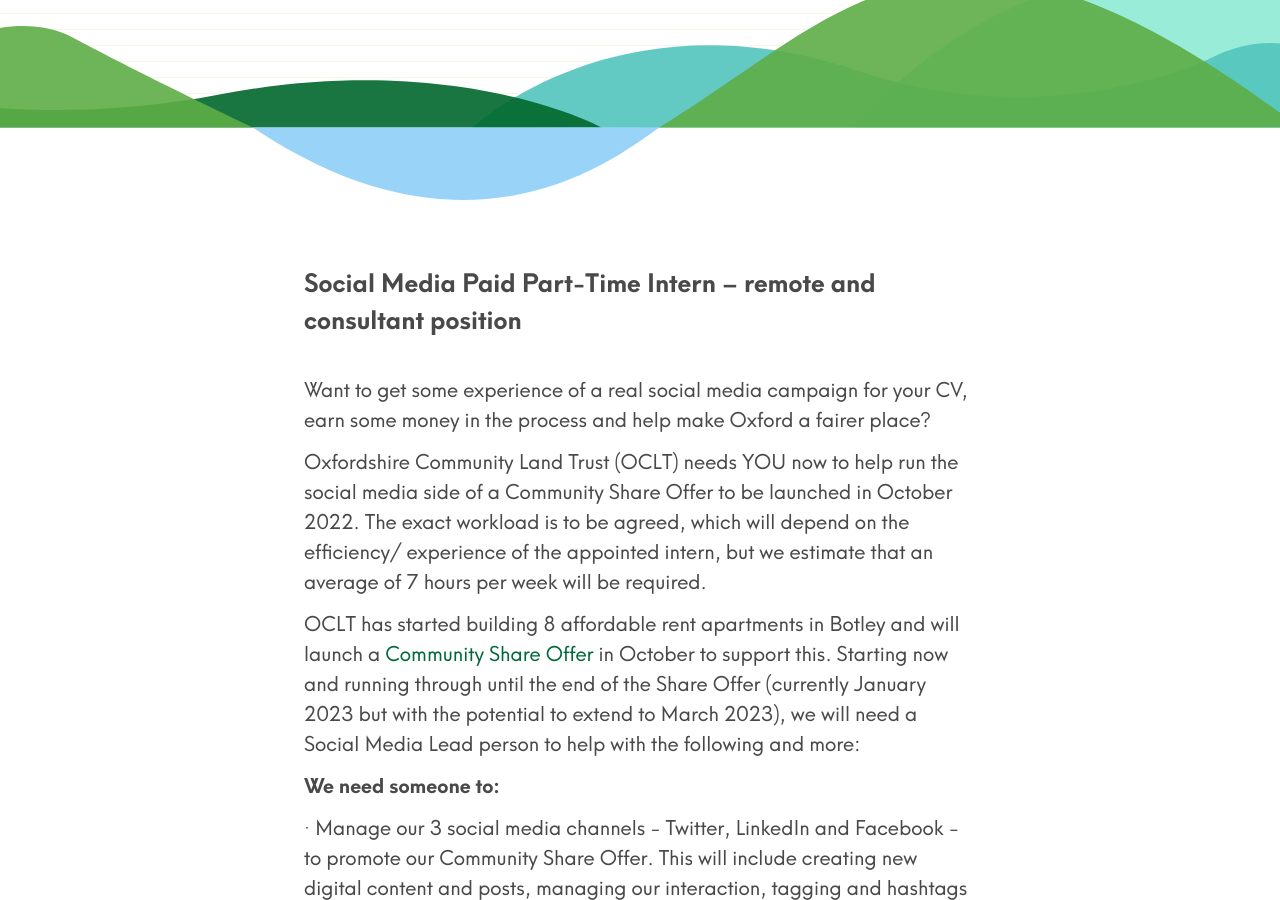
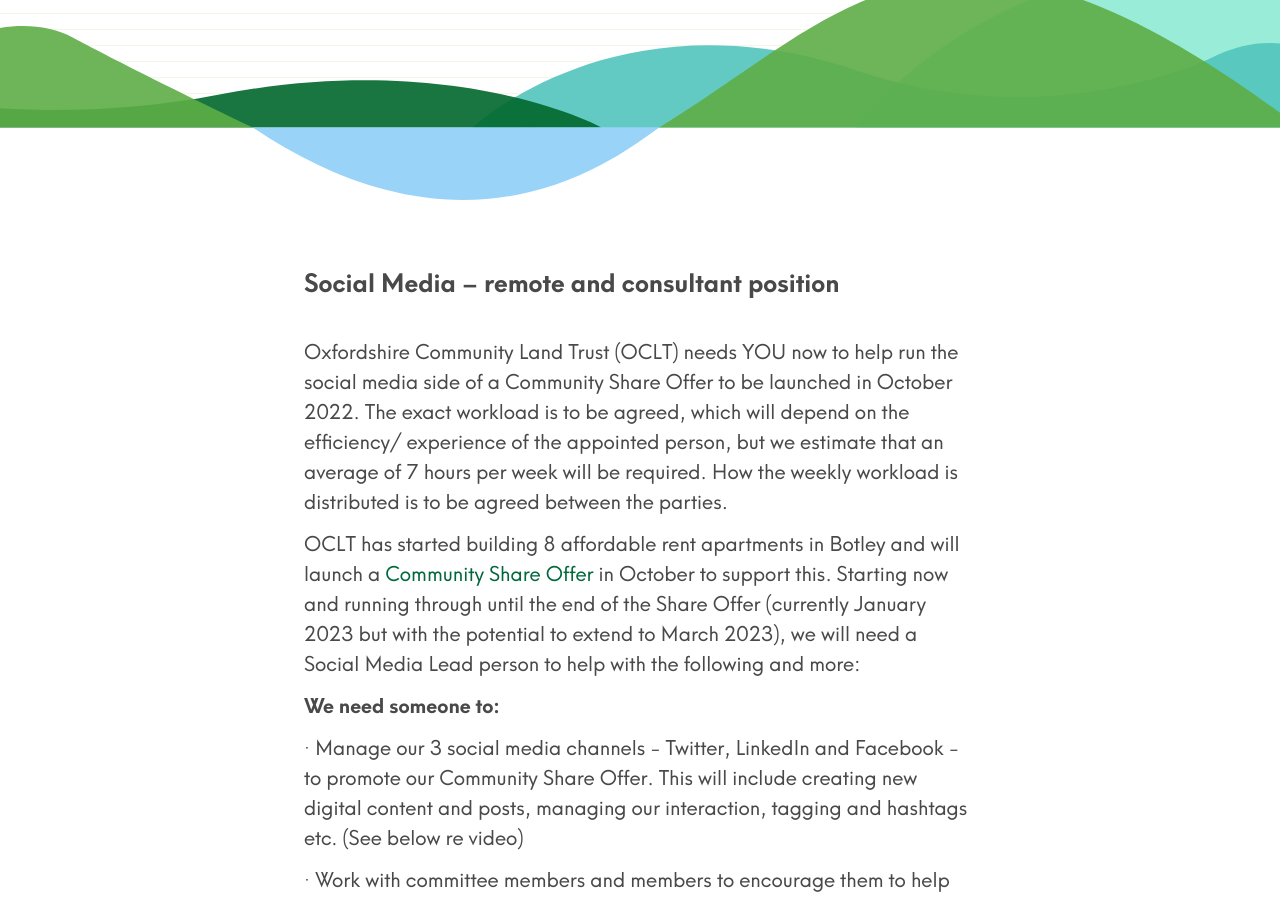
Before and after one commit to johnpuddephatt/oclt, a Jekyll site: the page built from _pages/jobs.md, in a window 1280 px wide and 900 px high, scrolled down 345 px. Built offline with Jekyll 4.4.1, drawn with Linux system fonts in a browser that asks for light colours; some of the changed text lies outside the part shown.

Commit message:
Update from Forestry.io Oxfordshire CLT updated _pages/jobs.md

```diff
--- a/_pages/jobs.md
+++ b/_pages/jobs.md
@@ -5,11 +5,9 @@
 permalink: "/jobs/index.html"
 
 ---
-**Social Media Paid Part-Time Intern – remote and consultant position**
+**Social Media – remote and consultant position**
 
-Want to get some experience of a real social media campaign for your CV, earn some money in the process and help make Oxford a fairer place?
-
-Oxfordshire Community Land Trust (OCLT) needs YOU now to help run the social media side of a Community Share Offer to be launched in October 2022. The exact workload is to be agreed, which will depend on the efficiency/ experience of the appointed intern, but we estimate that an average of 7 hours per week will be required.
+Oxfordshire Community Land Trust (OCLT) needs YOU now to help run the social media side of a Community Share Offer to be launched in October 2022. The exact workload is to be agreed, which will depend on the efficiency/ experience of the appointed person, but we estimate that an average of 7 hours per week will be required. How the weekly workload is distributed is to be agreed between the parties.
 
 OCLT has started building 8 affordable rent apartments in Botley and will launch a [Community Share Offer](https://resonance.ltd.uk/for-investors/investment-opportunities/community-share-issues/more-about-community-share-offers) in October to support this. Starting now and running through until the end of the Share Offer (currently January 2023 but with the potential to extend to March 2023), we will need a Social Media Lead person to help with the following and more:
 
@@ -45,6 +43,8 @@
 
 · Knowledge of Oxfordshire and contacts in local institutions, businesses and community organisations.
 
-Remuneration dependent on experience and agreed upon weekly workload.
+Remuneration dependent on experience and agreed upon weekly workload, but our upper limit is £160 a day.
 
-To apply please send your CV and cover letter to Mark Child at [mark@oclt.org.uk](mailto:mark@oclt.org.uk) by 1 August 2022.
+We are happy to provide guidance on the content of social media posts/ targets, but we would expect the applicant to know all the tricks of the social media trade so to speak to maximise our public exposure. The ideal person would be someone who is local and has an interest in social issues such as housing. The key output is increasing awareness and interest in our share offer through the creation of content, including simple and short video production.
+
+To apply please send your CV and cover letter to Mark Child at [mark@oclt.org.uk](mailto:mark@oclt.org.uk) by 5 August 2022.
```
Also changed, not shown: other parts of _pages/jobs.md (+1 -1 lines).
